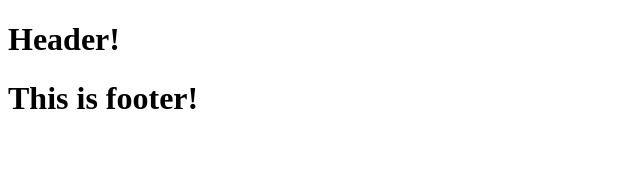
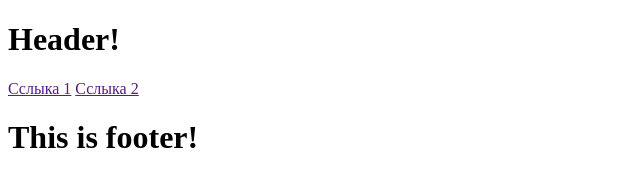
Before and after one commit to dmitrii-kuvaldin/git_example_1, a plain HTML site: page index.html in a window 1280 px wide. Shown: the whole page, without its empty margins (0-640 px from the left). Drawn offline with Linux system fonts and the light colour scheme.

Commit message:
add navbar

```diff
--- a/index.html
+++ b/index.html
@@ -8,6 +8,10 @@
   <body>
     <header>
       <h1>Header!</h1>
+      <nav>
+        <a href="">Сслыка 1</a>
+        <a href="">Сслыка 2</a>
+      </nav>
     </header>
     <footer>
       <h1>This is footer!</h1>
```
